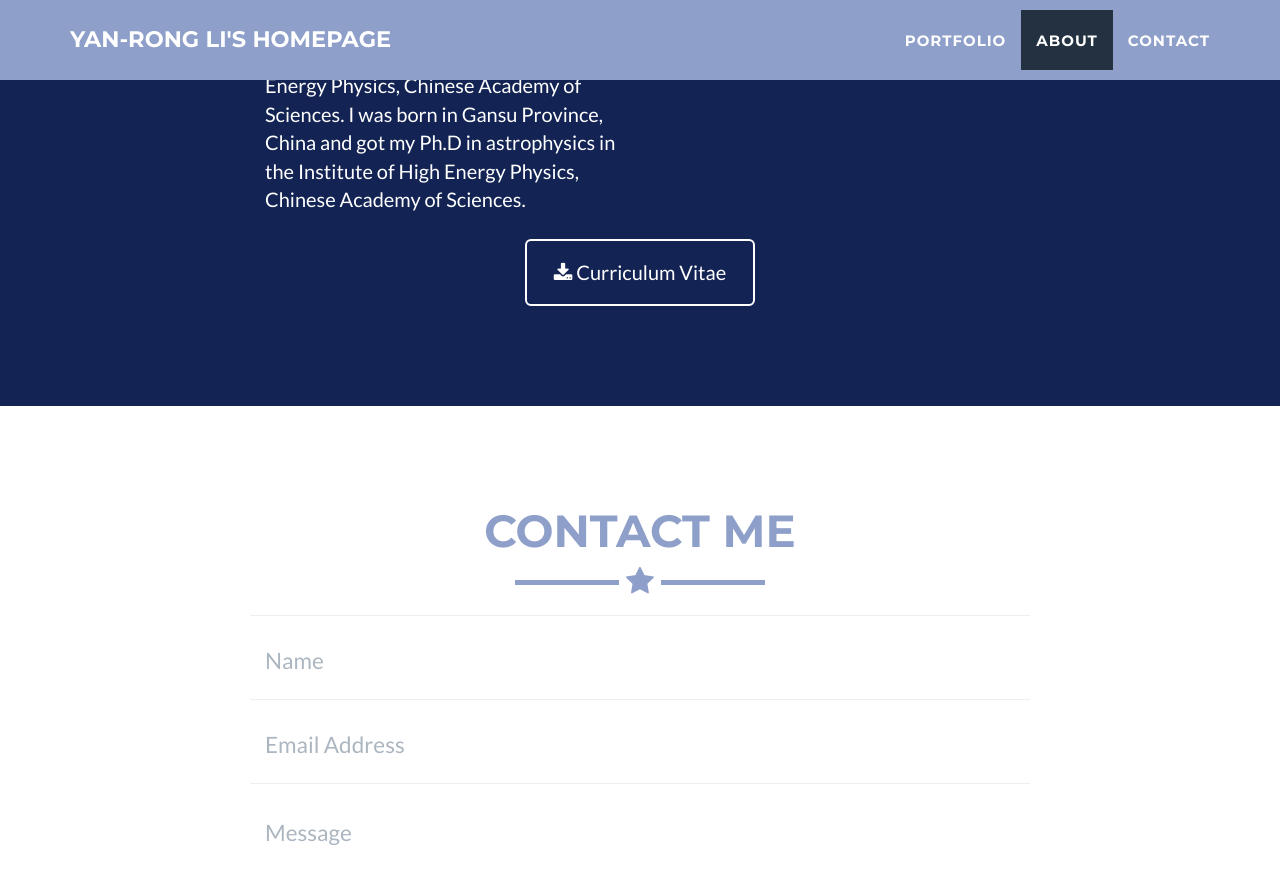
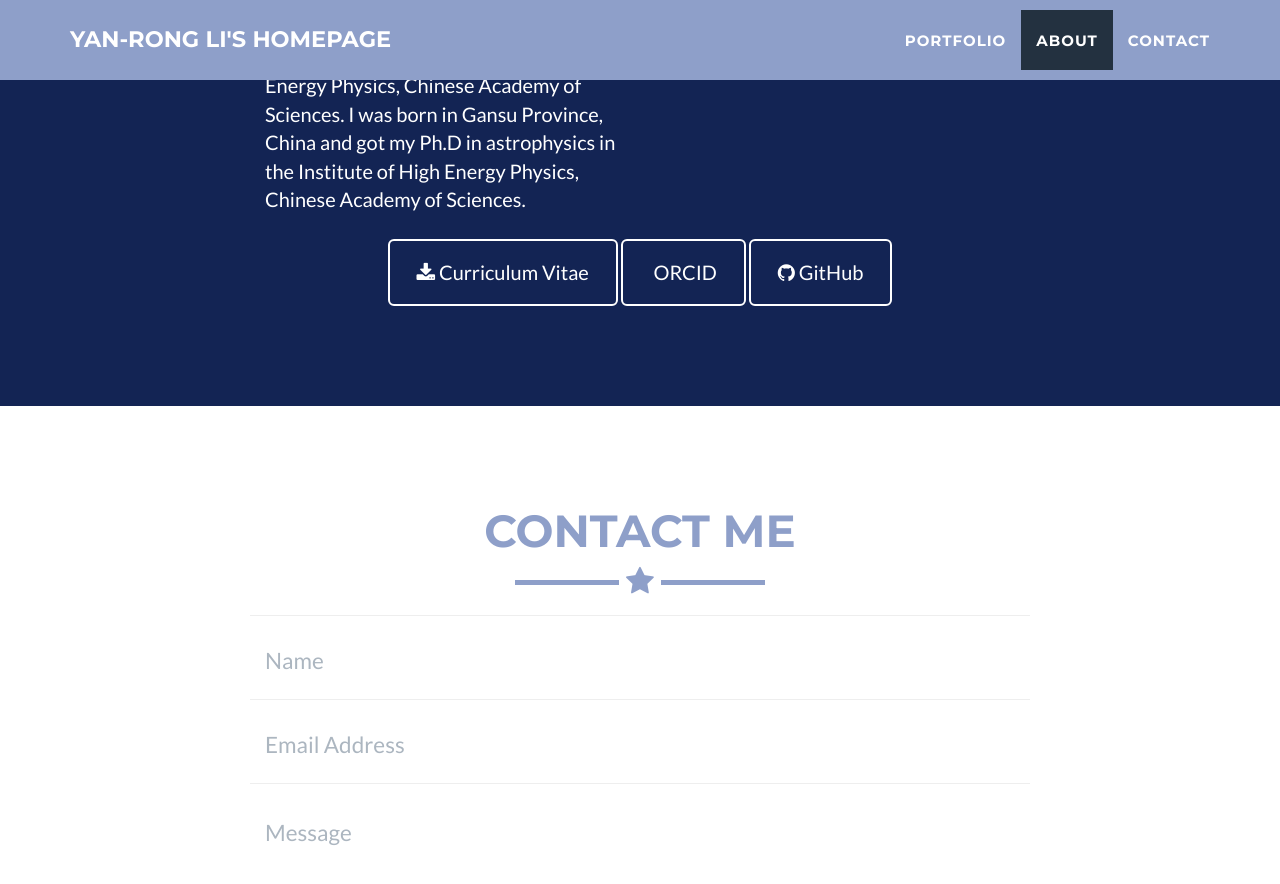
Before and after one commit to liyropt/liyropt.github.io, a Jekyll site: the page built from index.html, in a window 1280 px wide and 900 px high, scrolled down 1889 px. Shown: the top 884 px of the window. Built offline with Jekyll 4.4.1, drawn with Linux system fonts in a browser that asks for light colours.

Commit message:
update two

```diff
--- a/_includes/about.html
+++ b/_includes/about.html
@@ -22,6 +22,12 @@
                     <a href="files/CV.pdf" class="btn btn-lg btn-outline">
                         <i class="fa fa-download"></i> Curriculum Vitae
                     </a>
+                    <a href="https://orcid.org/0000-0001-5841-9179" class="btn btn-lg btn-outline">
+                        <i class="fa fa-orcid"></i> ORCID
+                    </a>
+                    <a href="https://github.com/liyropt" class="btn btn-lg btn-outline">
+                        <i class="fa fa-github"></i> GitHub
+                    </a>
                 </div>
             </div>
         </div>
```
